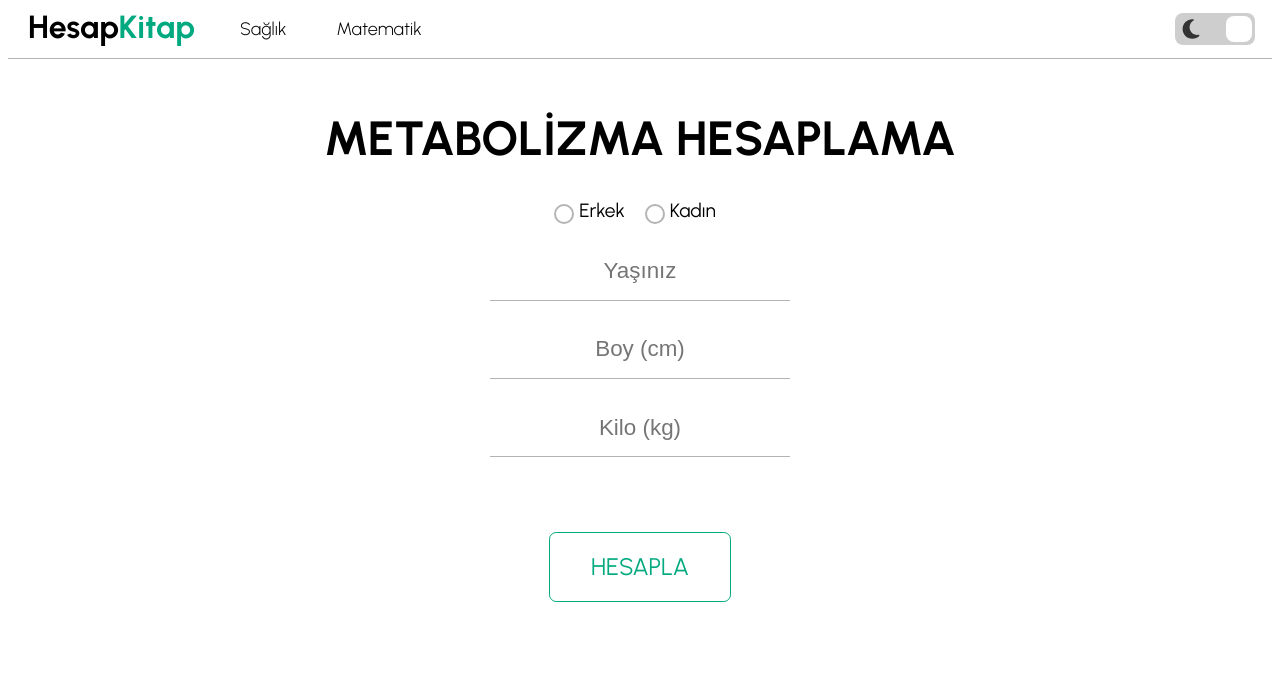
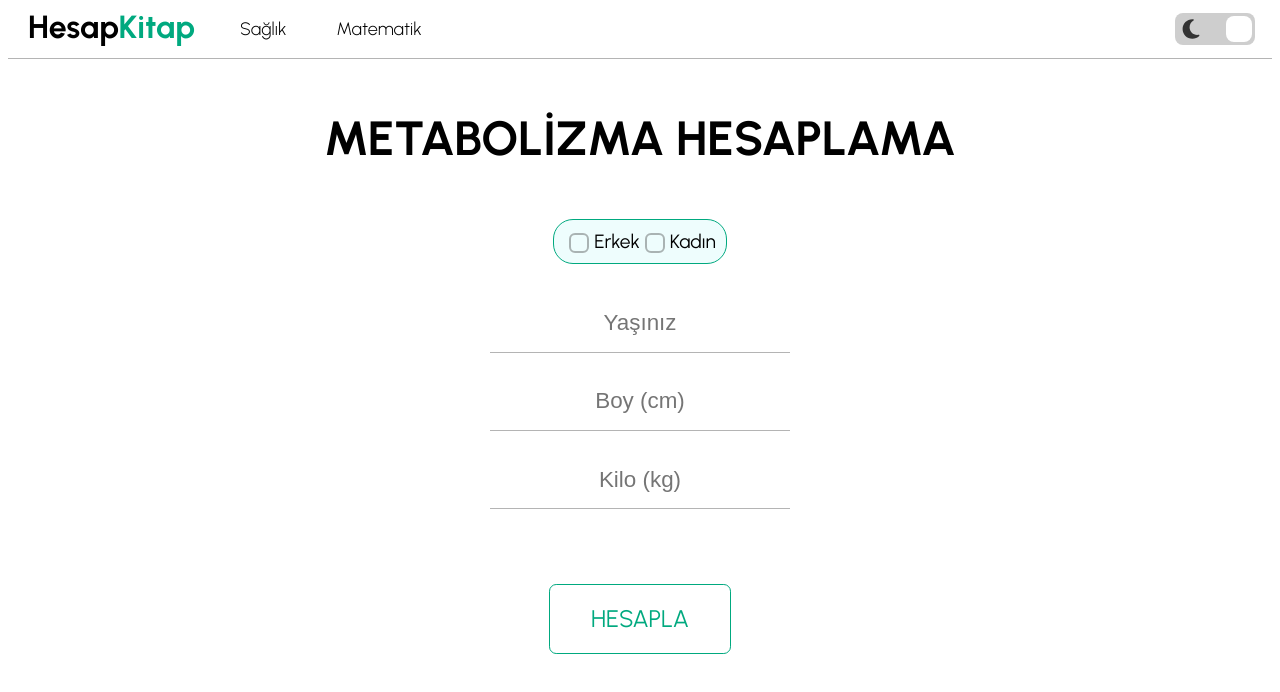
Before and after one commit to MBasaran4/MetabolizmaHesap, a React (Vite) app: page / in a window 1280 px wide. Shown: the top 692 px of the page. Built offline with nearby package versions, Linux system fonts and the light colour scheme.

Commit message:
Navbar Update

```diff
--- a/src/components/MainPage.css
+++ b/src/components/MainPage.css
@@ -141,14 +141,25 @@ button {
     text-align: center;
     margin-top: 50px;
   }
+  form{
+    display: flex;
+    justify-content: center;
+    align-items: center;
+    flex-direction: column;
+  }
   .gender-selection {
     display: flex;
     justify-content: center;
     align-items: center;
     margin-top: 20px;
+    width: fit-content;
+    background-color: var(--input-hovered-color);
+    padding: 10px;
+    border: 1px solid var(--button-color);
+    border-radius: 20px;
+    margin-bottom: 10px;
   }
   .gender-selection label {
-    margin-right: 20px;
     font-size: 1.4rem;
     color: var(--text-color);
   }
@@ -159,8 +170,8 @@ button {
 
 /* Radio button stil */
 .gender-selection label {
-  display: inline-block;
-  margin-right: 15px;
+  display: flex;
+  flex-direction: column;
   font-size: 1.2em;
   cursor: pointer;
   position: relative;
@@ -172,16 +183,14 @@ button {
     -webkit-appearance: none;
     -moz-appearance: none;
     position: absolute;
-  left: 0;
-  top: 50%;
-  transform: translateY(-50%);
+    left: 0px;
     width: 20px;
     height: 20px;
     border: 2px solid var(--border-before-color);
-  border-radius: 50%;
+    border-radius: 30%;
     outline: none;
     cursor: pointer;
-  transition: background 0.3s, border-color 0.3s;
+    transition: background 0.3s border-color 0.3s;
 }
 
 .gender-selection input[type='radio']:checked {
--- a/src/components/Navbar.css
+++ b/src/components/Navbar.css
@@ -187,7 +187,7 @@ li:hover .title {
 
 .mobile-menu {
     display: none;
-    position: absolute;
+    position: fixed;
     flex-direction: column;
     top: 0;
     left: -350px;
--- a/src/components/Navbar.jsx
+++ b/src/components/Navbar.jsx
@@ -71,6 +71,7 @@ function Navbar() {
                         <a className='title'>Matematik</a>
                         <div className='nalt'>
                             <a href="https://alan-hesaplama-omega.vercel.app">Alan Hesaplama</a>
+                            <a href="https://hacim-hesap-o9mq.vercel.app">Hacim Hesaplama</a>
                         </div>
                     </li>
                 </div>
@@ -89,6 +90,7 @@ function Navbar() {
                         <a className='mTitle' onClick={toggleNaltMatematik}>Matematik</a>
                         <div className={`mNalt ${isNaltOpenMatematik ? 'active' : ''}`}>
                             <a href="https://alan-hesaplama-omega.vercel.app">Alan Hesaplama</a>
+                            <a href="https://hacim-hesap-o9mq.vercel.app">Hacim Hesaplama</a>
                         </div>
                     </li>
                 </div>
```
Lines whose indentation alone changed are shown as unchanged.
